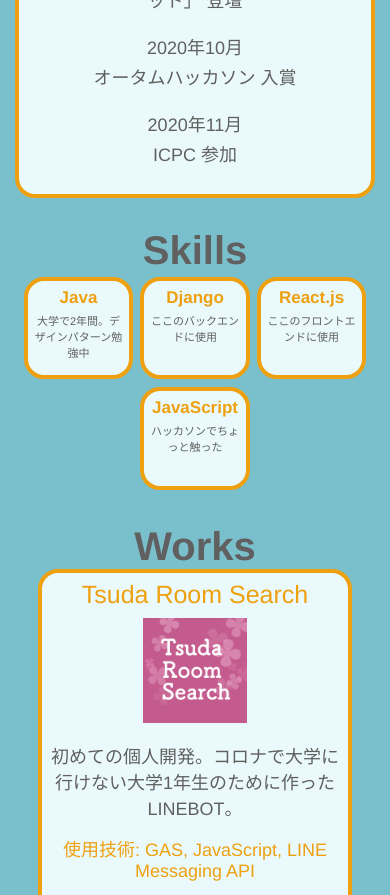
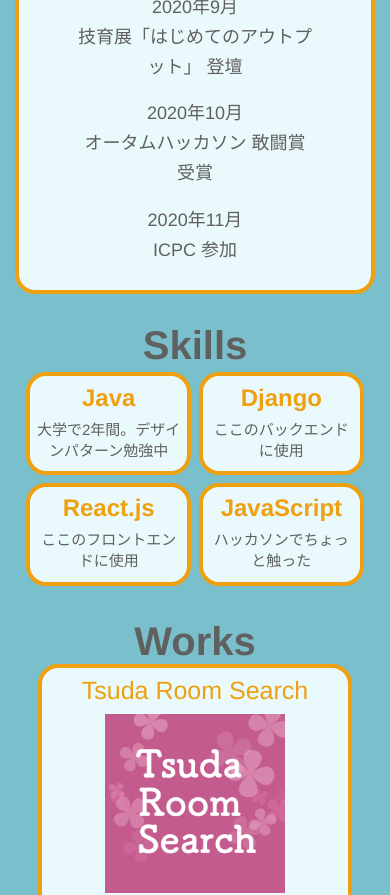
Before and after one commit to Piyopanman/piyopanman-daily-frontend, a React (Create React App) app: page /profile in a window 390 px wide. Shown: the part 960-1855 px from the top of the page. Built offline with nearby package versions, Linux system fonts and the light colour scheme.

Commit message:
Sassを直しました

```diff
--- a/src/profile/Profile.js
+++ b/src/profile/Profile.js
@@ -9,7 +9,7 @@
     return(
         <div className="profile">
             <h1 className='profile-title'>ぴよぱんまんのプロフィール</h1>
-            <img src={hiyoko} />
+            <img className='profile_img' src={hiyoko} />
             <Histories />
             <Skills />
             <Works />
--- a/src/profile/components/Historeis.js
+++ b/src/profile/components/Historeis.js
@@ -26,7 +26,7 @@
         },
         {
             date: '2020年10月',
-            event: 'オータムハッカソン 入賞',
+            event: 'オータムハッカソン 敢闘賞受賞',
         },
         {
             date: '2020年11月',
--- a/src/sass/profile.scss
+++ b/src/sass/profile.scss
@@ -10,9 +10,10 @@
     }
     padding: 2%;
     text-align: center;
-    img{
-        width: 35%;
-    }
+}
+
+.work-img{
+    width: 60%;
 }
 
 .profile-title{
@@ -25,9 +26,6 @@
     margin-top: 8%;
 }
 
-.work-img{
-    width: 200px;
-}
 
 .history-container{
     background-color: $white;
@@ -55,7 +53,7 @@
 
 @mixin item {
     background-color: $white;
-    width: 25%;
+    width: 40%;
     margin: 0 auto;
     margin: 1%;
     padding:2% 1% ;
@@ -89,7 +87,7 @@
     @include skill-work-container();
     .work-item{
         @include item();
-        height: 400px;
+        height: 440px;
         a{
             display: block;
             font-size: 25px;
@@ -103,7 +101,7 @@
             }
         }
         .work-text{
-            margin: 5% 0;
+            margin: 5% 3%;
         }
         .work-tech{
             color: $orange;
@@ -112,9 +110,12 @@
     }
 }
 
-@media(max-width: 800px){
+@media(max-width: 880px){
     .profile-title{
         font-size: 35px;
+    }
+    .profile_img{
+        width: 50%;
     }
     .history-container{
         margin: 1%;
@@ -140,16 +141,17 @@
         width: 100%;
         .skill-item{
             h1{
-                font-size: 17px;
+                font-size: 24px;
             }
             p{
-                font-size: 11px;
+                font-size: 15px;
             }
         }
     }
     .work-container{
         width: 100%;
         .work-item{
+            height: 100%;
             width: 80%;
             margin: 0 auto;
             margin-bottom: 3%;
@@ -157,5 +159,4 @@
     }
 
 
-
 }
```
